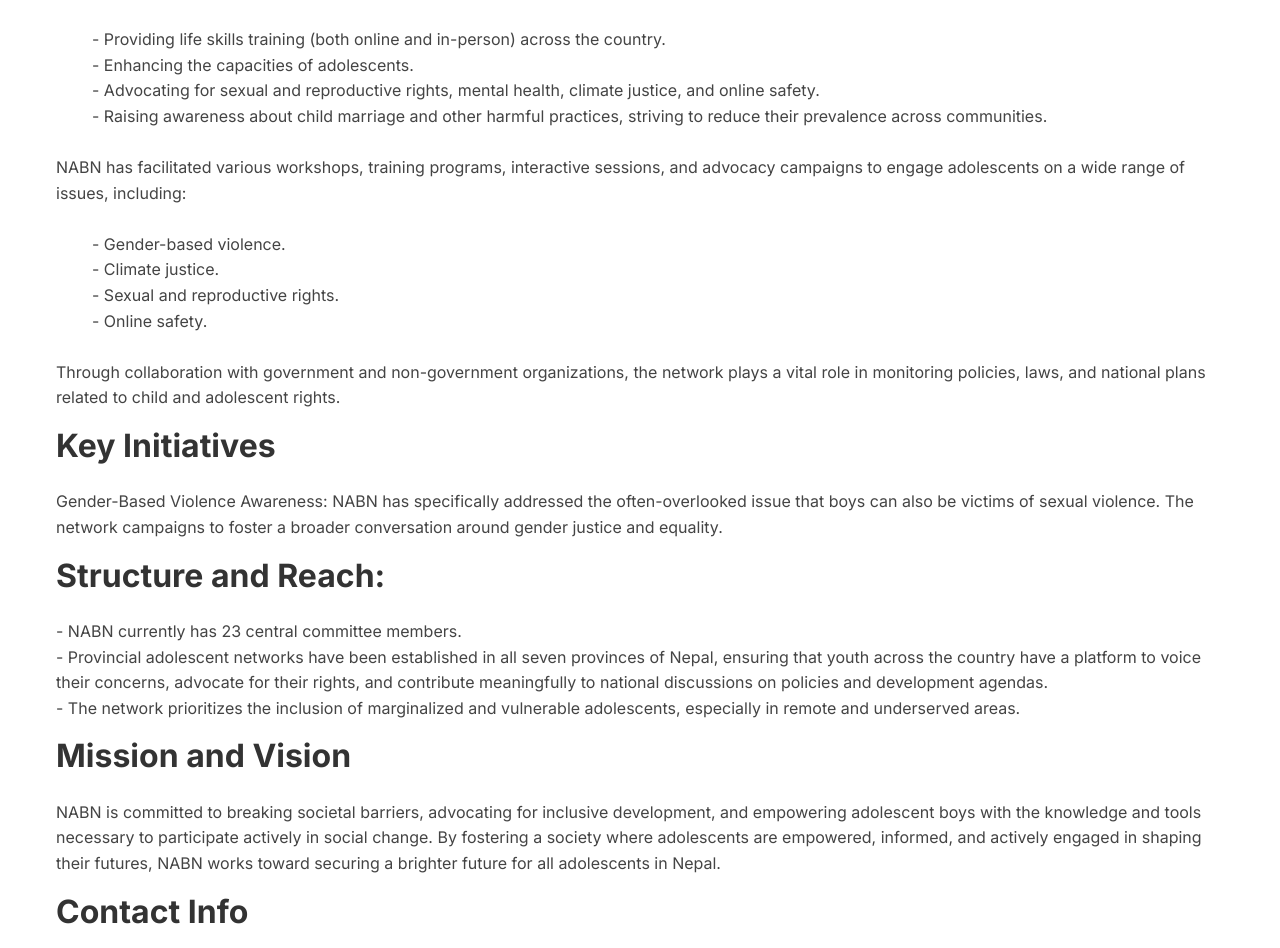
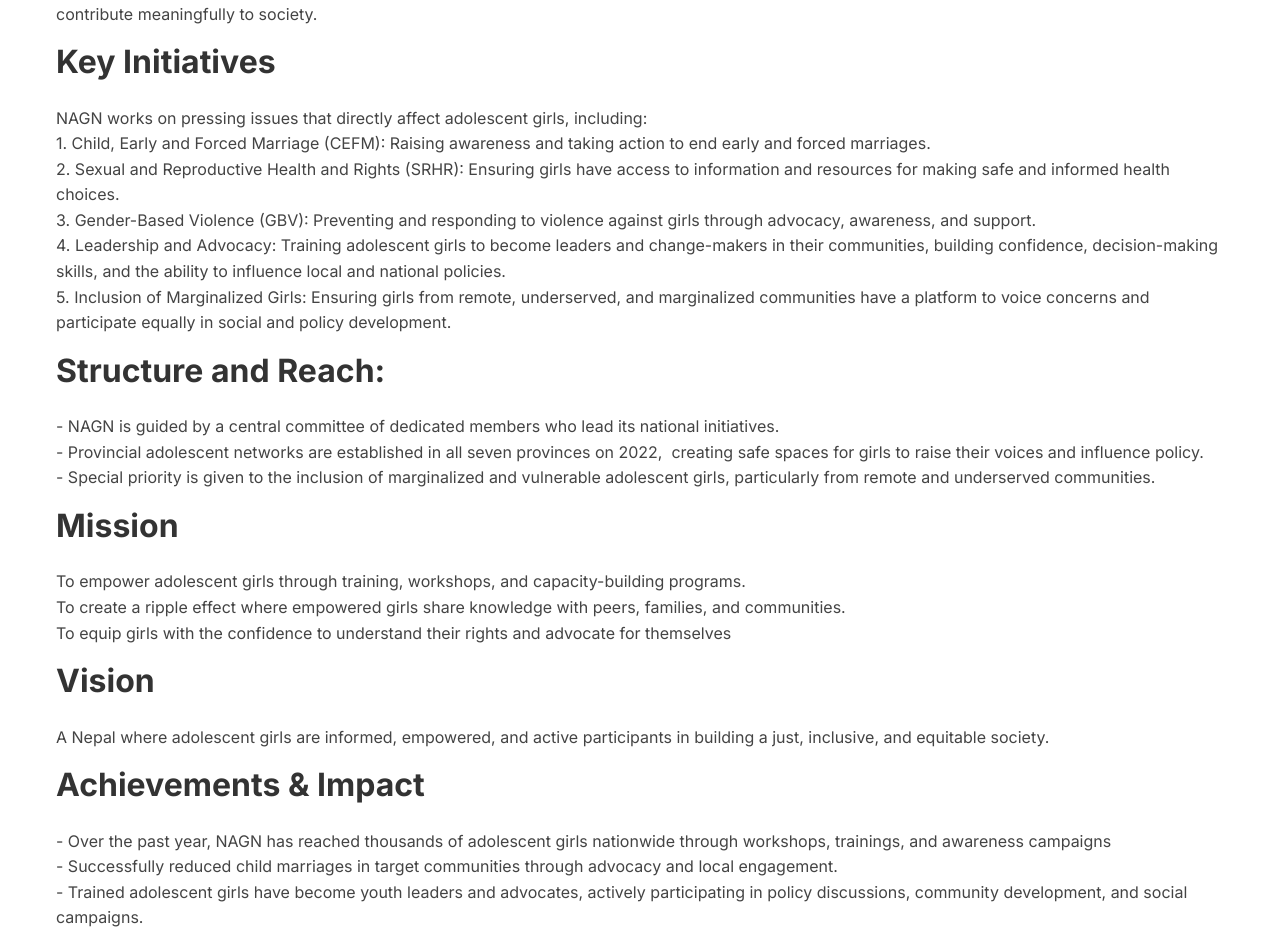
Before and after one commit to cosognepal/NABN_frontend, a React (Vite) app: page /about in a window 1280 px wide. Shown: the part 784-1732 px from the top of the page. Built offline with nearby package versions, Linux system fonts and the light colour scheme.

Commit message:
update the about us page information

```diff
--- a/src/data/about.js
+++ b/src/data/about.js
@@ -8,53 +8,53 @@
     {
       title: "Who are we?",
       descriptions: [
-        "The National Adolescent Boys Network Nepal (NABN) was founded on 14th Shrawan, 2078 (2021) with the primary objective of ensuring the comprehensive rights of children and adolescents, advocating for gender equality, ending gender-based violence, and empowering the active participation of adolescents in these efforts. The network was established with the clear vision that youth involvement is essential for achieving meaningful change in society.",
+        "National Adolescent Girls Network Nepal (NAGN)",
+        "Established: 11 October 2012",
+        "The National Adolescent Girls Network Nepal (NAGN) is a leading national platform committed to empowering adolescent girls, advocating for their rights, and promoting gender equality. NAGN envisions a Nepal where every adolescent girl is informed, confident, and capable of driving social change.",
         `
-Since its inception, NABN has made significant strides in promoting child and adolescent rights through a variety of initiatives across Nepal. These efforts have focused on crucial areas such as:
-`,
-        `
-        - Providing life skills training (both online and in-person) across the country.
-        - Enhancing the capacities of adolescents.
-        - Advocating for sexual and reproductive rights, mental health, climate justice, and online safety.
-        - Raising awareness about child marriage and other harmful practices, striving to reduce their prevalence across communities.
-        `,
-        "NABN has facilitated various workshops, training programs, interactive sessions, and advocacy campaigns to engage adolescents on a wide range of issues, including:",
-        `
-        - Gender-based violence.
-        - Climate justice.
-        - Sexual and reproductive rights.
-        - Online safety.
-        `,
-        "Through collaboration with government and non-government organizations, the network plays a vital role in monitoring policies, laws, and national plans related to child and adolescent rights.",
+NAGN is not just a network—it is a movement.
+It is a force for equality, empowerment, and opportunity, ensuring every adolescent girl in Nepal can live with dignity, make informed choices, and contribute meaningfully to society.`,
       ],
     },
     {
       title: "Key Initiatives",
       descriptions: [
-        "Gender-Based Violence Awareness: NABN has specifically addressed the often-overlooked issue that boys can also be victims of sexual violence. The network campaigns to foster a broader conversation around gender justice and equality.",
+        "NAGN works on pressing issues that directly affect adolescent girls, including:",
+        "1. Child, Early and Forced Marriage (CEFM): Raising awareness and taking action to end early and forced marriages.",
+        "2. Sexual and Reproductive Health and Rights (SRHR): Ensuring girls have access to information and resources for making safe and informed health choices.",
+        "3. Gender-Based Violence (GBV): Preventing and responding to violence against girls through advocacy, awareness, and support.",
+        "4. Leadership and Advocacy: Training adolescent girls to become leaders and change-makers in their communities, building confidence, decision-making skills, and the ability to influence local and national policies.",
+        "5. Inclusion of Marginalized Girls: Ensuring girls from remote, underserved, and marginalized communities have a platform to voice concerns and participate equally in social and policy development.",
       ],
     },
     {
       title: "Structure and Reach:",
       descriptions: [
-        "- NABN currently has 23 central committee members.",
-        "- Provincial adolescent networks have been established in all seven provinces of Nepal, ensuring that youth across the country have a platform to voice their concerns, advocate for their rights, and contribute meaningfully to national discussions on policies and development agendas.",
-        "- The network prioritizes the inclusion of marginalized and vulnerable adolescents, especially in remote and underserved areas.",
+        "- NAGN is guided by a central committee of dedicated members who lead its national initiatives.",
+        "- Provincial adolescent networks are established in all seven provinces on 2022,  creating safe spaces for girls to raise their voices and influence policy.",
+        "- Special priority is given to the inclusion of marginalized and vulnerable adolescent girls, particularly from remote and underserved communities.",
       ],
     },
     {
-      title: "Mission and Vision",
+      title: "Mission",
       descriptions: [
-        "NABN is committed to breaking societal barriers, advocating for inclusive development, and empowering adolescent boys with the knowledge and tools necessary to participate actively in social change. By fostering a society where adolescents are empowered, informed, and actively engaged in shaping their futures, NABN works toward securing a brighter future for all adolescents in Nepal.",
+        "To empower adolescent girls through training, workshops, and capacity-building programs.",
+        "To create a ripple effect where empowered girls share knowledge with peers, families, and communities.",
+        "To equip girls with the confidence to understand their rights and advocate for themselves",
       ],
     },
     {
-      title: "Contact Info",
+      title: "Vision",
       descriptions: [
-        `Email Address: nabn.nepal@gmail.com
-Phone Number: 9868232973
-Physical Address: Kathmandu, Nepal
-        `,
+        "A Nepal where adolescent girls are informed, empowered, and active participants in building a just, inclusive, and equitable society.",
+      ],
+    },
+    {
+      title: "Achievements & Impact",
+      descriptions: [
+        "- Over the past year, NAGN has reached thousands of adolescent girls nationwide through workshops, trainings, and awareness campaigns",
+        "- Successfully reduced child marriages in target communities through advocacy and local engagement.",
+        "- Trained adolescent girls have become youth leaders and advocates, actively participating in policy discussions, community development, and social campaigns.",
       ],
     },
   ],
```
